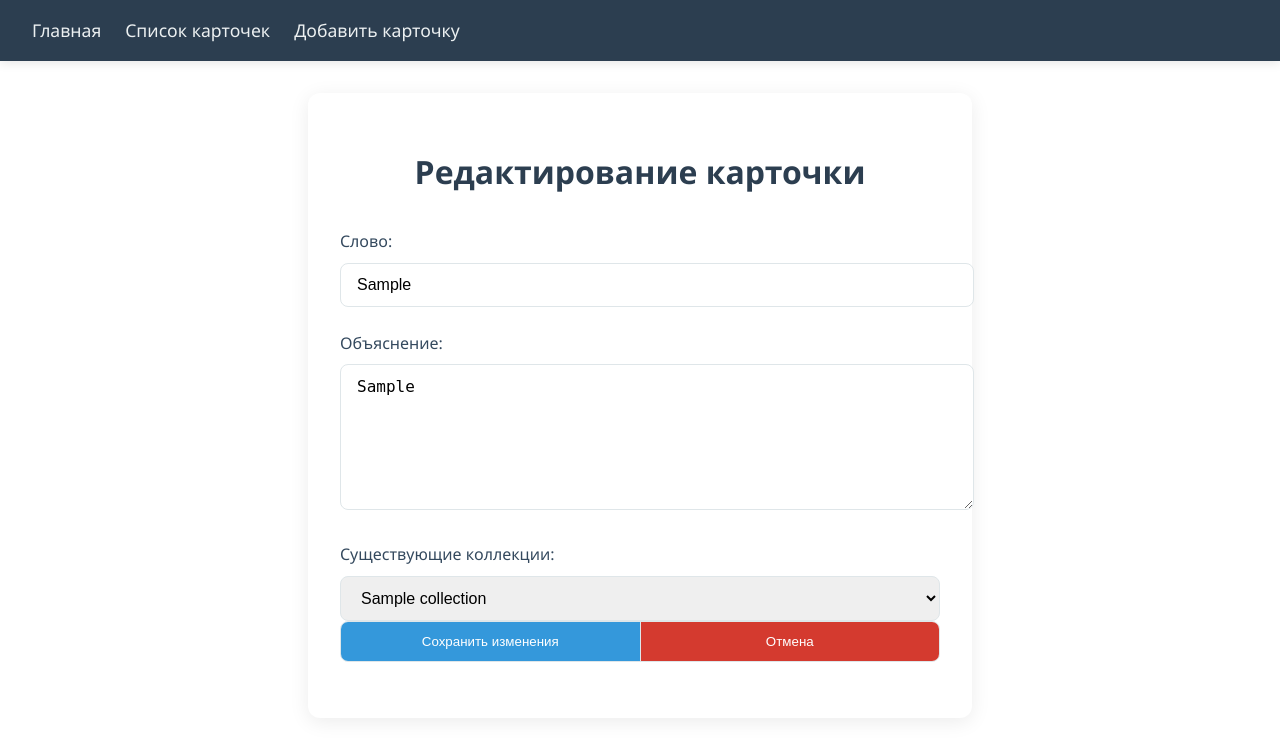
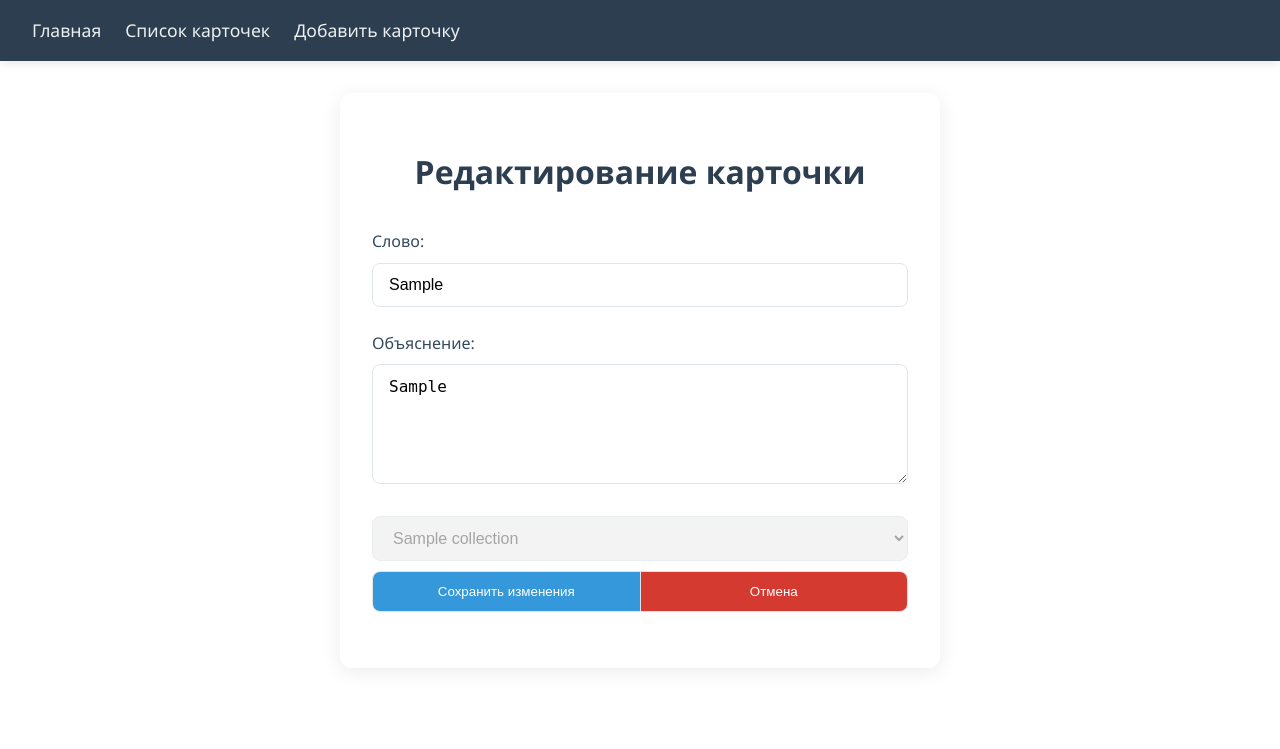
Before and after one commit to bwyltcaxe/python_english_flashcards, a Django app: page /cards/edit/1/ in a window 1280 px wide. Shown: the top 749 px of the page. Run offline with Django 4.2, Linux system fonts and the light colour scheme; tables that the repository leaves empty hold one stand-in row (values such as "Sample post").

Commit message:
Add box-sizing:border-box; to fix textarea's flowing

```diff
--- a/static/css/style.css
+++ b/static/css/style.css
@@ -1,3 +1,7 @@
+* {
+    box-sizing: border-box;
+}
+
 body {
     font-family: 'Segoe UI', Tahoma, Geneva, Verdana, sans-serif;
     margin: 0;
--- a/templates/cards/edit.html
+++ b/templates/cards/edit.html
@@ -24,13 +24,12 @@
         </div>
 
         <div id="existing-collection-group">
-            <label for="id_collection" class="form-label">Существующие коллекции:</label>
-            <select name="collection" id="id_collection" class="form-control">
+            <select name="collection" id="id_collection" class="form-control" disabled>
                 <option value="{{ card.collection.id }}">{{ card.collection.name }}</option>
             </select>
         </div>
 
-        <div class="collection-toggle">
+        <div class="collection-toggle" style="margin-top:10px;">
             <button type="submit" class="toggle-btn active">Сохранить изменения</button>
             <button type="button" class="toggle-btn btn-cancel" onclick="window.location.href='{% url 'cards-list' %}'">Отмена</button>
         </div>
```
